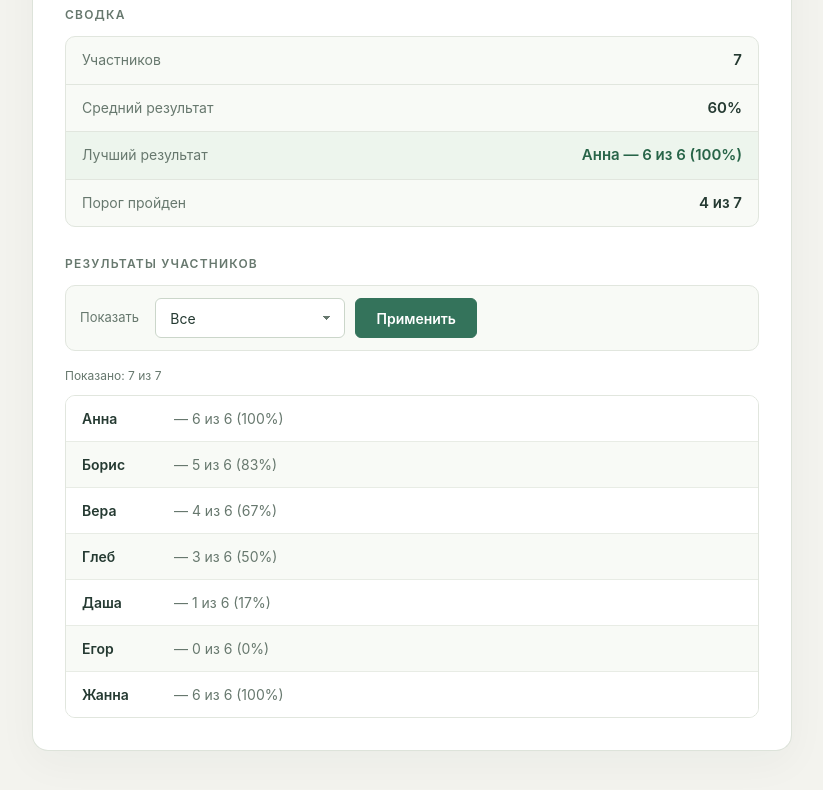
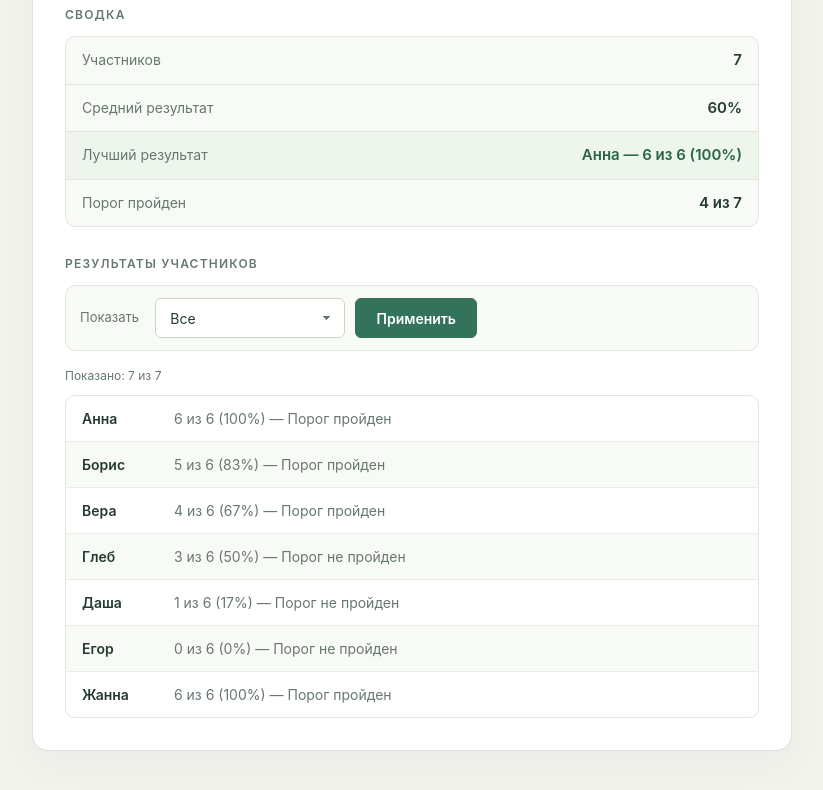
Before and after one commit to andreylutz/quiz-report-generator, a website: page report.html in a window 1280 px wide. Shown: the part 136-926 px from the top of the page, without its empty margins (228-1051 px from the left). Drawn offline with Linux system fonts and the light colour scheme.

Commit message:
feat: update generated quiz report

```diff
--- a/report.html
+++ b/report.html
@@ -3,7 +3,7 @@
 <head>
   <meta charset="UTF-8">
   <meta name="viewport" content="width=device-width, initial-scale=1.0">
-  <title>Основы JavaScript — прототип отчёта</title>
+  <title>Основы JavaScript — отчёт</title>
   <link rel="stylesheet" href="./style.css">
 </head>
 <body>
@@ -33,13 +33,34 @@
       </form>
       <p id="result-count">Показано: 7 из 7</p>
       <ul id="result-list" class="result-list">
-        <li class="result-item"><span class="result-name">Анна</span> — 6 из 6 (100%)</li>
-        <li class="result-item"><span class="result-name">Борис</span> — 5 из 6 (83%)</li>
-        <li class="result-item"><span class="result-name">Вера</span> — 4 из 6 (67%)</li>
-        <li class="result-item"><span class="result-name">Глеб</span> — 3 из 6 (50%)</li>
-        <li class="result-item"><span class="result-name">Даша</span> — 1 из 6 (17%)</li>
-        <li class="result-item"><span class="result-name">Егор</span> — 0 из 6 (0%)</li>
-        <li class="result-item"><span class="result-name">Жанна</span> — 6 из 6 (100%)</li>
+          <li class="result-item">
+            <span class="result-name">Анна</span>
+            <span>6 из 6 (100%) — Порог пройден</span>
+          </li>
+          <li class="result-item">
+            <span class="result-name">Борис</span>
+            <span>5 из 6 (83%) — Порог пройден</span>
+          </li>
+          <li class="result-item">
+            <span class="result-name">Вера</span>
+            <span>4 из 6 (67%) — Порог пройден</span>
+          </li>
+          <li class="result-item">
+            <span class="result-name">Глеб</span>
+            <span>3 из 6 (50%) — Порог не пройден</span>
+          </li>
+          <li class="result-item">
+            <span class="result-name">Даша</span>
+            <span>1 из 6 (17%) — Порог не пройден</span>
+          </li>
+          <li class="result-item">
+            <span class="result-name">Егор</span>
+            <span>0 из 6 (0%) — Порог не пройден</span>
+          </li>
+          <li class="result-item">
+            <span class="result-name">Жанна</span>
+            <span>6 из 6 (100%) — Порог пройден</span>
+          </li>
       </ul>
     </section>
   </main>
```
